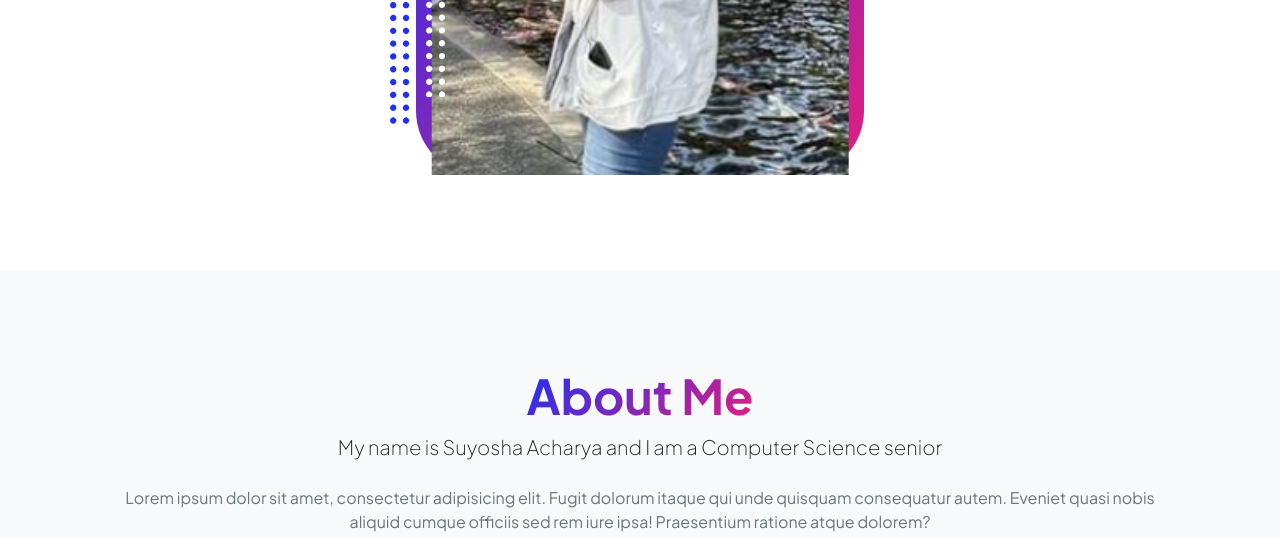
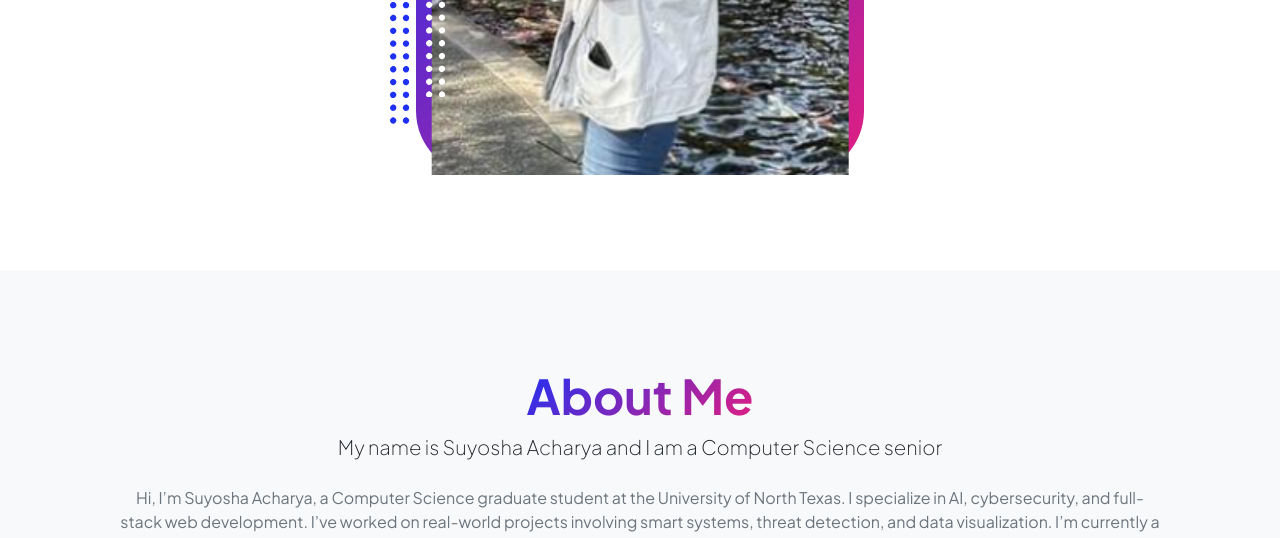
Before and after one commit to SuyoshaA/suyoshawebsite, a plain HTML site: page index.html in a window 1280 px wide. Shown: the part 871-1409 px from the top of the page. Drawn offline with nearby package versions, Linux system fonts and the light colour scheme.

Commit message:
Update index.html

```diff
--- a/index.html
+++ b/index.html
@@ -183,7 +183,11 @@
                             <div class="text-center my-5">
                                 <h2 class="display-5 fw-bolder"><span class="text-gradient d-inline">About Me</span></h2>
                                 <p class="lead fw-light mb-4">My name is Suyosha Acharya and I am a Computer Science senior</p>
-                                <p class="text-muted">Lorem ipsum dolor sit amet, consectetur adipisicing elit. Fugit dolorum itaque qui unde quisquam consequatur autem. Eveniet quasi nobis aliquid cumque officiis sed rem iure ipsa! Praesentium ratione atque dolorem?</p>
+                                <p class="text-muted">Hi, I’m Suyosha Acharya, a Computer Science graduate student at the University of North Texas.
+I specialize in AI, cybersecurity, and full-stack web development.
+I’ve worked on real-world projects involving smart systems, threat detection, and data visualization.
+I’m currently a software developer at DSI UNT and the founder of KC Global.
+I love building powerful tech that solves real problems.</p>
                                 <div class="d-flex justify-content-center fs-2 gap-4">
                                     <a class="text-gradient" href="#!"><i class="bi bi-twitter"></i></a>
                                     <a class="text-gradient" href="#!"><i class="bi bi-linkedin"></i></a>
```
